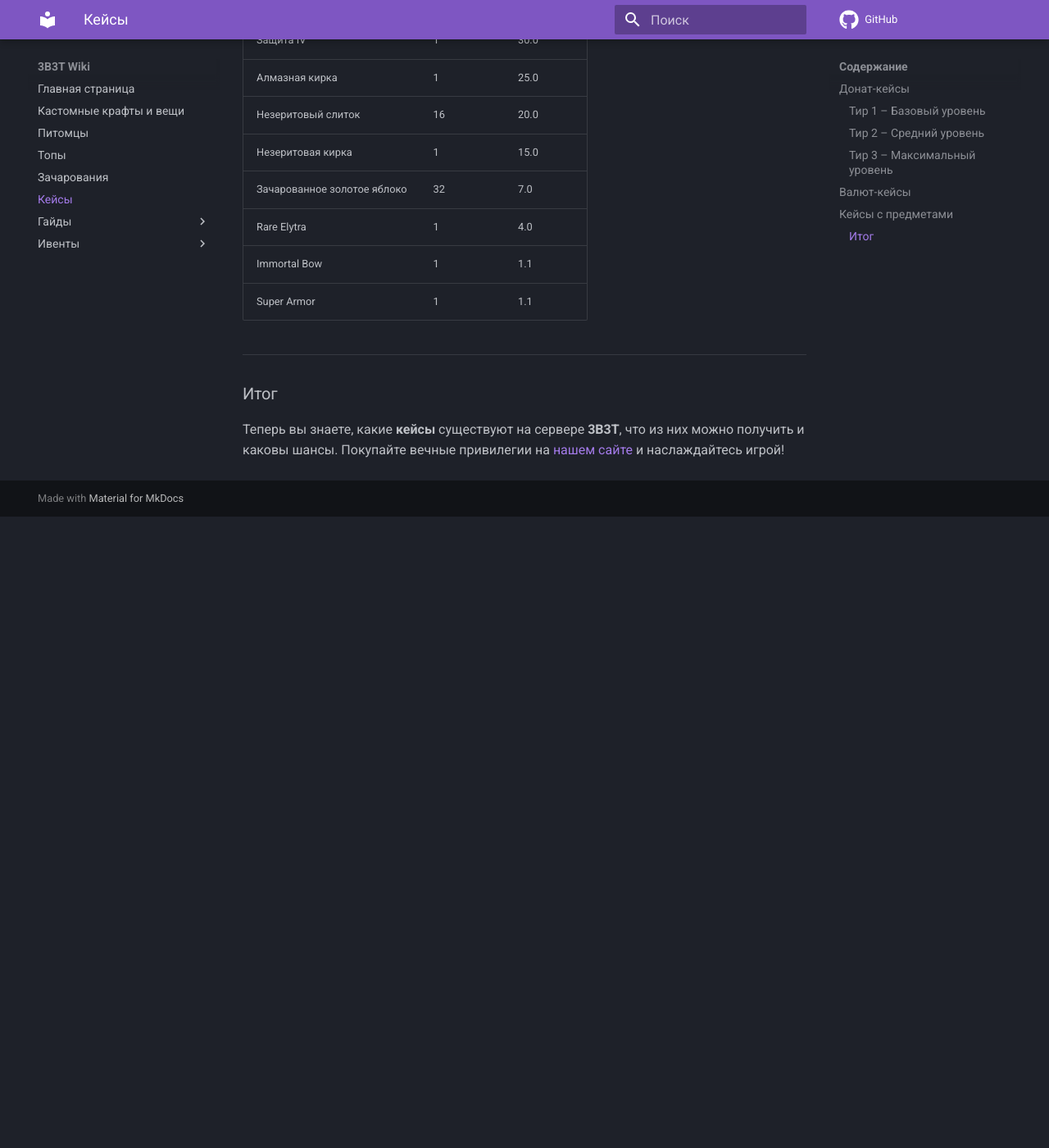
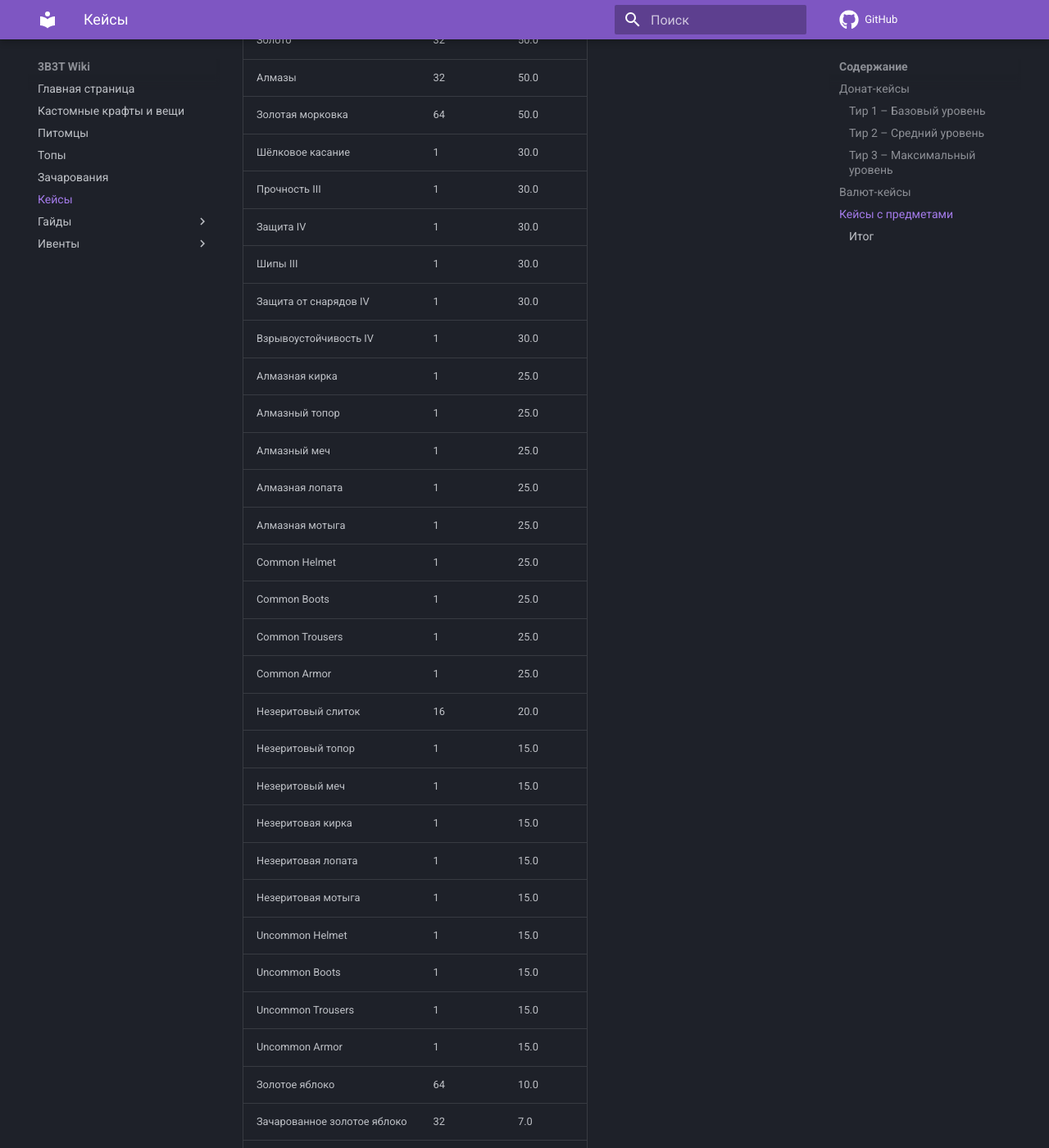
Before and after one commit to 3B3TServer/Docs, an MkDocs documentation site: the page built from docs/cases.md, in a window 1280 px wide and 1400 px high, scrolled down 4363 px. Shown: the whole window at 82% size. Built offline with MkDocs 1.6.1 and Material for MkDocs 9.7.7, drawn with Linux system fonts in a browser that asks for light colours; comment, search, counter and statistics services are not loaded; before the commit the page ends 4993 px from its top, so only the background shows below that; some of the changed text lies outside the part shown.

Commit message:
фва
ываыва

```diff
--- a/docs/cases.md
+++ b/docs/cases.md
@@ -104,24 +104,62 @@
 Позволяют выбить **ценные ресурсы, инструменты, броню и зачарования**. Есть шанс получить **зачарованную броню с защитой VI**.
 Купить кейсы можно в /shop -> Услуги за коины
 
-| **Предмет**               | **Количество** | **Шанс (%)** |
-|---------------------------|--------------|-------------|
-| Лазурит                   | 32           | 80.0        |
-| Железо                    | 64           | 80.0        |
-| Фейерверк 3 ур.           | 64           | 70.0        |
-| Пузырьки опыта            | 64           | 60.0        |
-| Алмазы                    | 32           | 50.0        |
-| Золотая морковка          | 64           | 50.0        |
-| Шёлковое касание          | 1            | 30.0        |
-| Прочность III             | 1            | 30.0        |
-| Защита IV                 | 1            | 30.0        |
-| Алмазная кирка            | 1            | 25.0        |
-| Незеритовый слиток        | 16           | 20.0        |
-| Незеритовая кирка         | 1            | 15.0        |
+| **Предмет**                 | **Количество** | **Шанс (%)** |
+|-----------------------------|--------------|-------------|
+| Лазурит                     | 32           | 80.0        |
+| Железо                      | 64           | 80.0        |
+| Фейерверк 3 ур.             | 64           | 70.0        |
+| Стрела стремительности      | 64           | 60.0        |
+| Стрела отравления           | 64           | 60.0        |
+| Стрела невидимости          | 64           | 60.0        |
+| Стрела вреда                | 64           | 60.0        |
+| Пузырьки опыта              | 64           | 60.0        |
+| Золото                      | 32           | 50.0        |
+| Алмазы                      | 32           | 50.0        |
+| Золотая морковка            | 64           | 50.0        |
+| Шёлковое касание            | 1            | 30.0        |
+| Прочность III               | 1            | 30.0        |
+| Защита IV                   | 1            | 30.0        |
+| Шипы III                    | 1            | 30.0        |
+| Защита от снарядов IV       | 1            | 30.0        |
+| Взрывоустойчивость IV       | 1            | 30.0        |
+| Алмазная кирка              | 1            | 25.0        |
+| Алмазный топор              | 1            | 25.0        |
+| Алмазный меч                | 1            | 25.0        |
+| Алмазная лопата             | 1            | 25.0        |
+| Алмазная мотыга             | 1            | 25.0        |
+| Common Helmet               | 1            | 25.0        |
+| Common Boots                | 1            | 25.0        |
+| Common Trousers             | 1            | 25.0        |
+| Common Armor                | 1            | 25.0        |
+| Незеритовый слиток          | 16           | 20.0        |
+| Незеритовый топор           | 1            | 15.0        |
+| Незеритовый меч             | 1            | 15.0        |
+| Незеритовая кирка           | 1            | 15.0        |
+| Незеритовая лопата          | 1            | 15.0        |
+| Незеритовая мотыга          | 1            | 15.0        |
+| Uncommon Helmet             | 1            | 15.0        |
+| Uncommon Boots              | 1            | 15.0        |
+| Uncommon Trousers           | 1            | 15.0        |
+| Uncommon Armor              | 1            | 15.0        |
+| Золотое яблоко              | 64           | 10.0        |
 | Зачарованное золотое яблоко | 32           | 7.0         |
-| Rare Elytra               | 1            | 4.0         |
-| Immortal Bow              | 1            | 1.1         |
-| Super Armor               | 1            | 1.1         |
+| Rare Pickaxe                | 1            | 4.0         |
+| Rare Shovel                 | 1            | 4.0         |
+| Rare Hoe                    | 1            | 4.0         |
+| Rare Sword                  | 1            | 4.0         |
+| Rare Axe                    | 1            | 4.0         |
+| Rare Helmet                 | 1            | 4.0         |
+| Rare Trousers               | 1            | 4.0         |
+| Rare Elytra                 | 1            | 4.0         |
+| Rare Boots                  | 1            | 4.0         |
+| Rare Armor                  | 1            | 4.0         |
+| Super Helmet                | 1            | 1.1         |
+| Super Trousers              | 1            | 1.1         |
+| Super Boots                 | 1            | 1.1         |
+| Super Armor                 | 1            | 1.1         |
+| Immortal Bow                | 1            | 1.1         |
+| Immortal Crossbow           | 1            | 1.1         |
 
 ---
 
```
